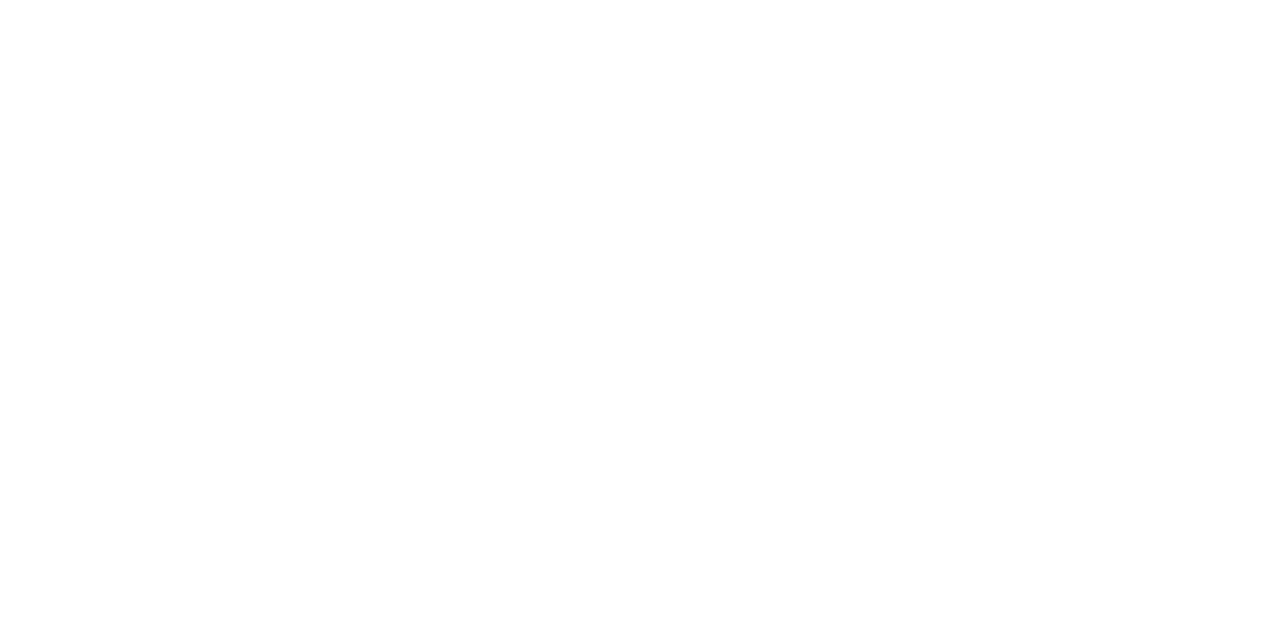
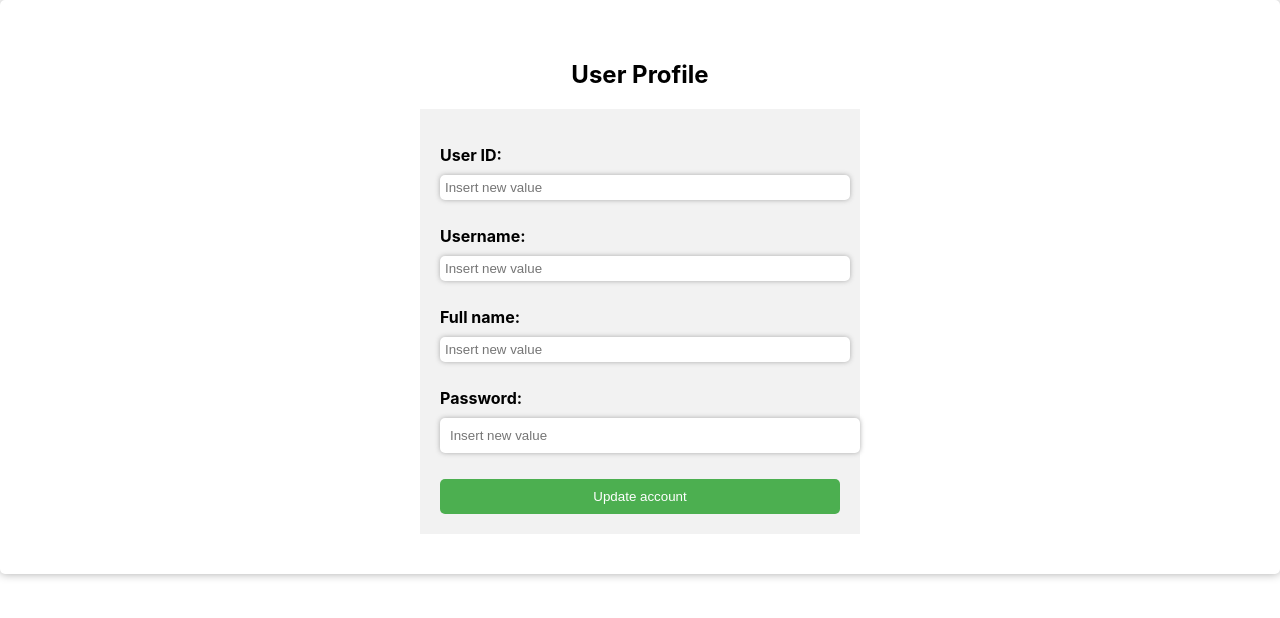
Before and after one commit to JasonDeras/App_Vanguardia, a React (Create React App) app in the folder APP/app_vanguardia/: page /update in a window 1280 px wide. Before the commit this address had no page. Shown: the top 618 px of the page. Built offline with nearby package versions, Linux system fonts and the light colour scheme; no server answers.

Commit message:
Last update of today updating user still buggy

```diff
--- a/APP/app_vanguardia/src/App.js
+++ b/APP/app_vanguardia/src/App.js
@@ -6,6 +6,7 @@ import PasswordRecovery from './Components/RecoverPasword';
 import { BrowserRouter as Router, Route, Routes } from 'react-router-dom';
 import Menu from './Components/Menu';
 import Chatbot from './Components/Chatbot';
+import UpdateInfo from './Components/UpdateInfo';
 const App = () => {
   const isloggedin=window.localStorage.getItem("logged-in")
   return (
@@ -18,6 +19,7 @@ const App = () => {
           <Route  path="/chatbot" element={<Chatbot/>} />
           <Route  path="/menu" element={<Menu/>} />
           <Route  path="/profile" element={<Profile/>} />
+          <Route  path="/update" element={<UpdateInfo/>} />
           <Route  path="/register" element={<Register/>} />
         </Routes>
       </Router>
--- a/APP/app_vanguardia/src/Components/Menu.js
+++ b/APP/app_vanguardia/src/Components/Menu.js
@@ -3,6 +3,7 @@ import '../Styles/Menu.css';
 
 const Menu = () => {
   return (
+    <form>
       <div className="menu-container">
         <div className="menu">
           <a href="/chatbot" className="menu-link">Chat Bot</a>
@@ -10,6 +11,7 @@ const Menu = () => {
           <a href="/home" className="menu-link">Home</a>
         </div>
       </div>
+    </form>
   );
 };
 
--- a/APP/app_vanguardia/src/Components/Profile.js
+++ b/APP/app_vanguardia/src/Components/Profile.js
@@ -1,5 +1,6 @@
 import React, {useState, useEffect } from 'react';
 import '../Styles/Profile.css';
+import { Link } from 'react-router-dom'
 const Profile = () => {
   const [userData, setUserData]= useState("")
 
@@ -53,6 +54,7 @@ const Profile = () => {
         <p><strong>User ID:</strong> {userData.ID}</p>
         <p><strong>Username:</strong> {userData.username}</p>
         <p><strong>Full name:</strong> {userData.name}</p>
+        <Link to='/update'style={{color:'#E69C31'}}> Update information</Link> <br/>
         <button className="logout-btn" onClick={logout}>Logout</button><br/>
         <button className="logout-btn" onClick={()=>termindate(userData._id)}>Delete Account</button>
       </div>
--- a/APP/app_vanguardia/src/Components/Register.js
+++ b/APP/app_vanguardia/src/Components/Register.js
@@ -56,7 +56,16 @@ const Register = () => {
             popup: 'animate__animated animate__fadeOutUp'
           }
         })
-      }else {
+      }else if(data.status=="Sucess"){
+        Swal.fire({
+          title: 'Resgistration complete',
+          showClass: {
+            popup: 'animate__animated animate__fadeInDown'
+          },
+          hideClass: {
+            popup: 'animate__animated animate__fadeOutUp'
+          }
+        })
         window.location.href="/sign-in"
       }
     })
--- /dev/null
+++ b/APP/app_vanguardia/src/Components/UpdateInfo.js
@@ -0,0 +1,66 @@
+import '../Styles/UpdateInfo.css';
+import React, {useState, useEffect } from 'react';
+
+const UpdateInfo = () => {
+    const [entradasNew,setEntradasnew] = useState({newID: '',newnombre_completo: '', newusername:'', newpassword:''});
+    const [userData, setUserData]= useState("")
+    const onChange = (e) => setEntradasnew({...entradasNew, [e.target.name]: e.target.value});
+    const {newID,newnombre_completo, newusername, newpassword} = entradasNew;
+
+  //Info gathered
+  useEffect(() => {
+    fetch("http://localhost:5000/user-data",{
+      method:"POST",
+      crossDomain:true,
+      headers:{
+        "Content-Type":"application/json",
+        Accept:"application/json",
+        "Acces-Control-Allow-Origin":"*",
+      },
+      body:JSON.stringify({
+        token:window.localStorage.getItem("token")
+      })
+    }).then((res)=>res.json()).then((data)=>{console.log(data,"userData"); setUserData(data.data)})
+  }, []);
+
+    //Method that updates the inputs of the user
+    const modified = e => {
+        e.preventDefault()
+        if (userData.ID!==newID && newID!=="") {
+            userData.ID=newID
+            console.log(userData.id)
+        }
+        if (userData.username!==newusername && newusername!=="") {
+            userData.username=newusername
+            console.log(userData.username)
+        }
+        if (userData.name!==newnombre_completo && newnombre_completo!=="") {
+            userData.name=newnombre_completo
+            console.log(userData.name)
+        }
+        if (userData.password!==newpassword && newpassword!=="") {
+            userData.password=newpassword
+            console.log(userData.password)
+        }
+        console.log(userData)
+
+    }
+
+  return (
+    <form onSubmit={modified}>
+        <div className="user-profile">
+            <h2 className="profile-title">User Profile</h2>
+            <div className="profile-info">
+                <p><strong>User ID:</strong> <input type = "text" id="newuserID" name="newID" placeholder='Insert new value' value={newID} onChange={e => onChange(e)}/></p>
+                <p><strong>Username:</strong> <input type = "text" id="newUsername" name="newusername" placeholder='Insert new value' value={newusername} onChange={e => onChange(e)}/></p>
+                <p><strong>Full name:</strong> <input type = "text" id="fullname" name="newnombre_completo" placeholder='Insert new value' value={newnombre_completo} onChange={e => onChange(e)}/></p>
+                {/* <p><strong>Full name:</strong> <input type = "text" id="userfullname" name="nombre_completo" placeholder='Insert new value' value={newnombre_completo} onChange={e => onChange(e)}/></p> */}
+                <p><strong>Password:</strong> <input type = "password" id="newpassword" name="newpassword" placeholder='Insert new value' value={newpassword} onChange={e => onChange(e)}/></p>
+                <input type="submit" value="Update account"/>
+            </div>
+        </div>
+    </form>
+  );
+};
+
+export default UpdateInfo;
--- /dev/null
+++ b/APP/app_vanguardia/src/Styles/UpdateInfo.css
@@ -0,0 +1,25 @@
+.user-profile {
+    display: flex;
+    flex-direction: column;
+    align-items: center;
+    padding: 20px;
+  }
+
+  .profile-title {
+    font-size: 24px;
+    margin-bottom: 20px;
+  }
+
+  .profile-info {
+    width: 400px;
+    background-color: #f2f2f2;
+    padding: 20px;
+  }
+
+  .profile-info div {
+    margin-bottom: 10px;
+  }
+
+  .profile-info strong {
+    font-weight: bold;
+  }
```
Also changed, not shown: 1 other file (tests, documents, lock files or other folders). Lines whose indentation alone changed are shown as unchanged.
